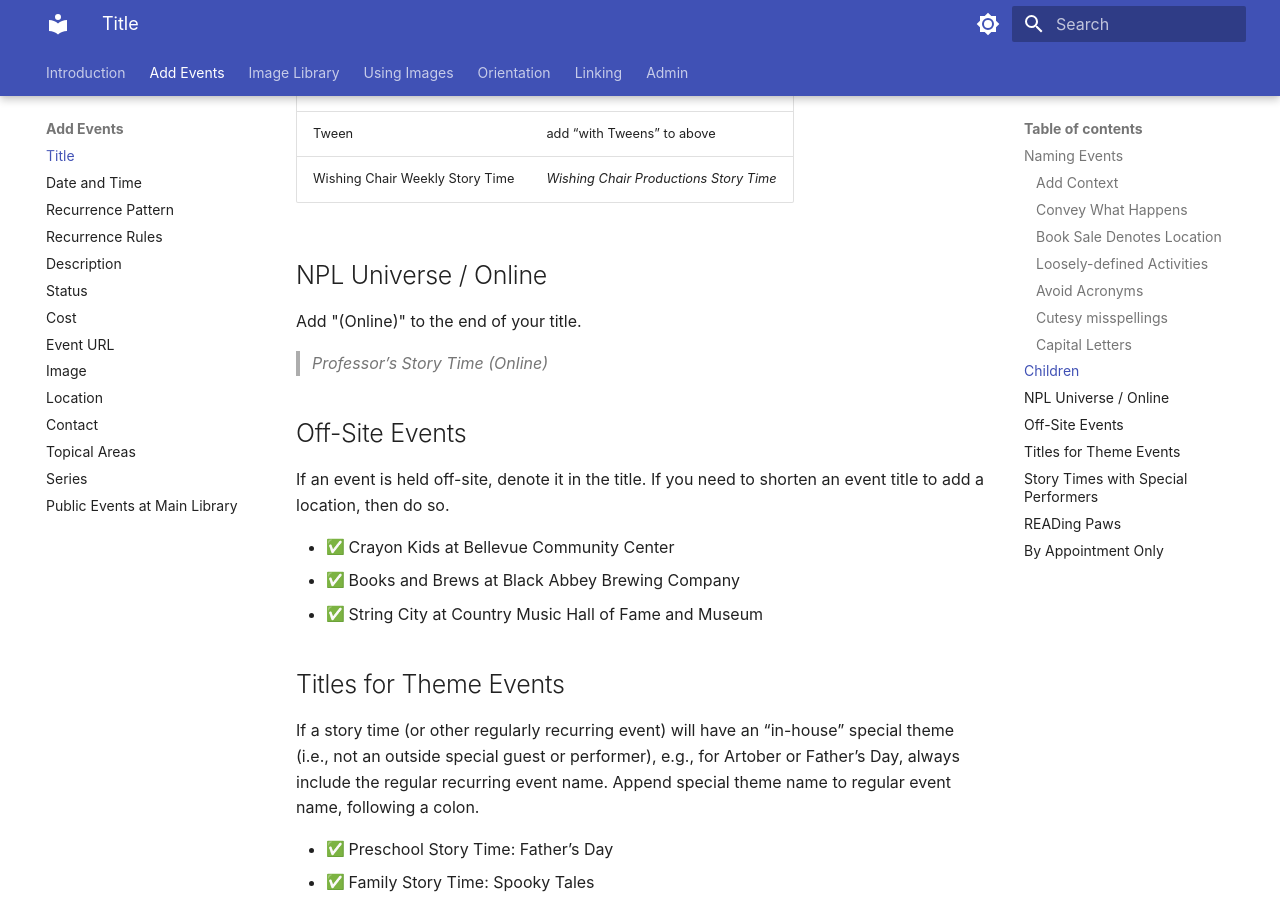
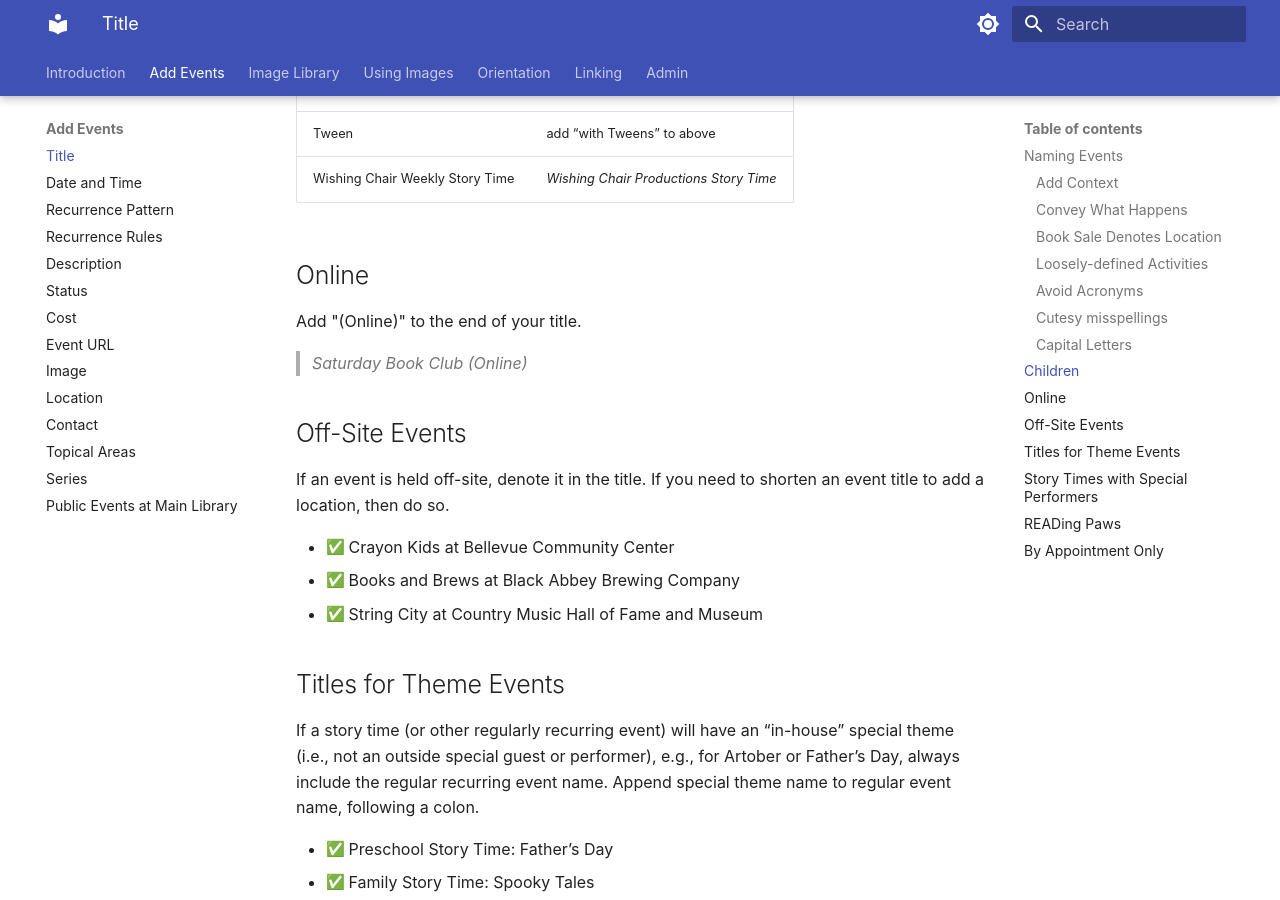
Before and after one commit to Nashville-Public-Library/bedework-docs, an MkDocs documentation site: the page built from docs/add-events/title.md, in a window 1280 px wide and 900 px high, scrolled down 2235 px. Built offline with MkDocs 1.6.1 and Material for MkDocs 9.7.7, drawn with Linux system fonts in a browser that asks for light colours; emoji names are drawn with the system emoji font.

Commit message:
updating outdated examples.

```diff
--- a/docs/add-events/title.md
+++ b/docs/add-events/title.md
@@ -71,10 +71,10 @@ Use these standard titles for all children's series. Any other special programs
 | Tween                            | add “with Tweens” to above              |
 | Wishing Chair Weekly Story Time  | _Wishing Chair Productions Story Time_  |
 
-## NPL Universe / Online
+## Online
 
 Add "(Online)" to the end of your title.
-> _Professor’s Story Time (Online)_
+> _Saturday Book Club (Online)_
 
 ## Off-Site Events
 
```
Also changed, not shown: docs/linking/custom.md (+0 -5 lines).
